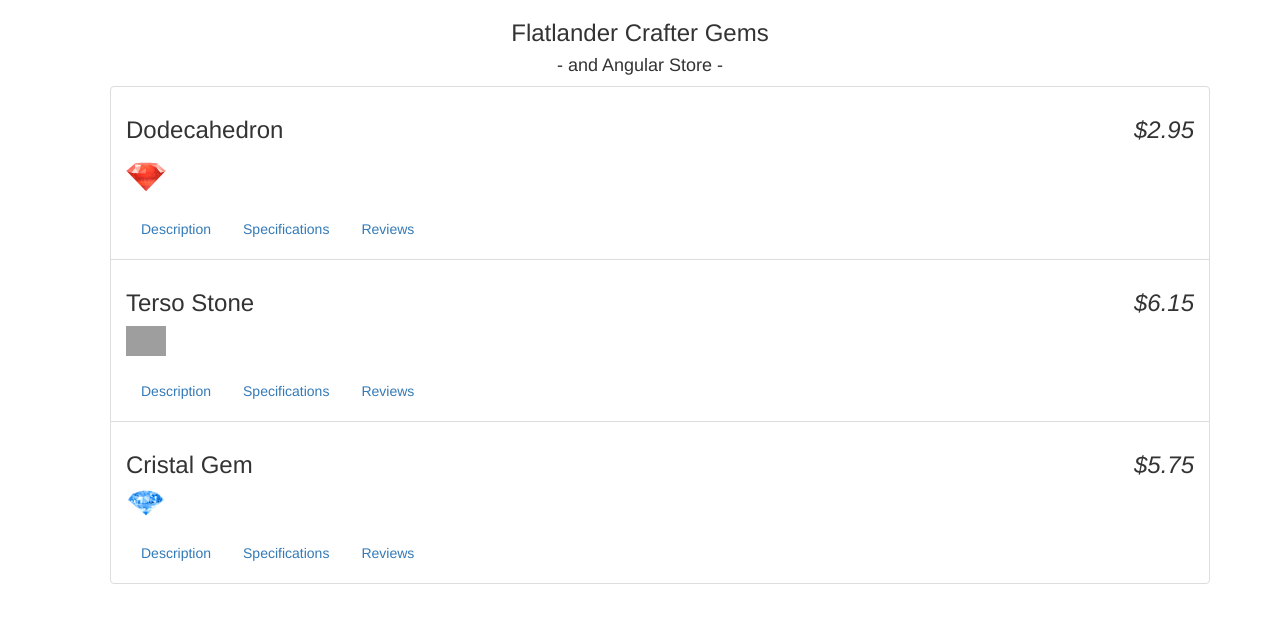
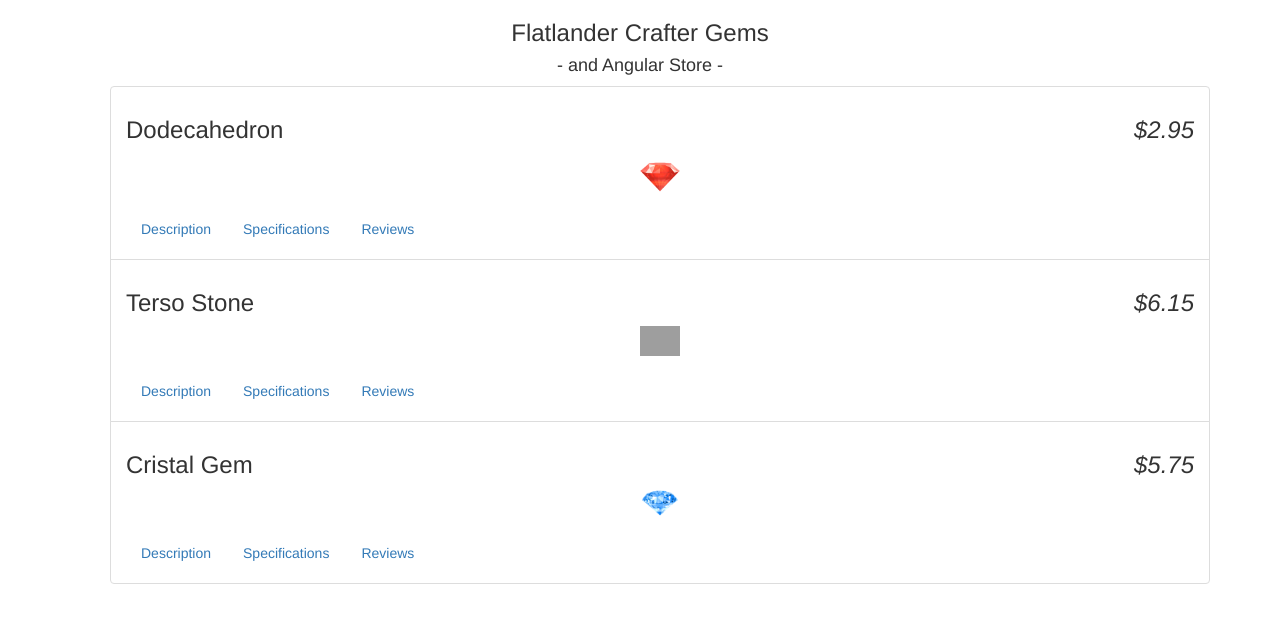
Before and after one commit to ChristianAnderson/angularJSpractice2, a plain HTML site: page Index.html in a window 1280 px wide. Drawn offline with Linux system fonts and the light colour scheme; grey boxes are pictures that could not be loaded.

```diff
--- a/assets/css/app.css
+++ b/assets/css/app.css
@@ -7,3 +7,7 @@
 .ng-valid.ng-dirty{
   border-color: #78FA89;
 }
+product-gallery{
+  text-align:center;
+  display:block;
+}
```
Also changed, not shown: assets/js/app.js (+0 -12 lines).
